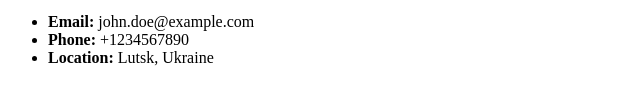
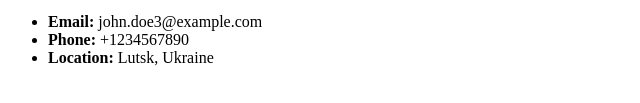
Before and after one commit to katiulysh/lab1, a plain HTML site: page index.html in a window 1280 px wide. Shown: the part 369-472 px from the top of the page, 0-640 px from the left. Drawn offline with Linux system fonts and the light colour scheme.

Commit message:
Change index.html

```diff
--- a/index.html
+++ b/index.html
@@ -10,7 +10,7 @@
  </div>
  <ul>
  <li><b>Email:</b>
-john.doe@example.com</li>
+john.doe3@example.com</li>
 <li><b>Phone:</b>
  +1234567890</li>
  <li><b>Location:</b>
```
